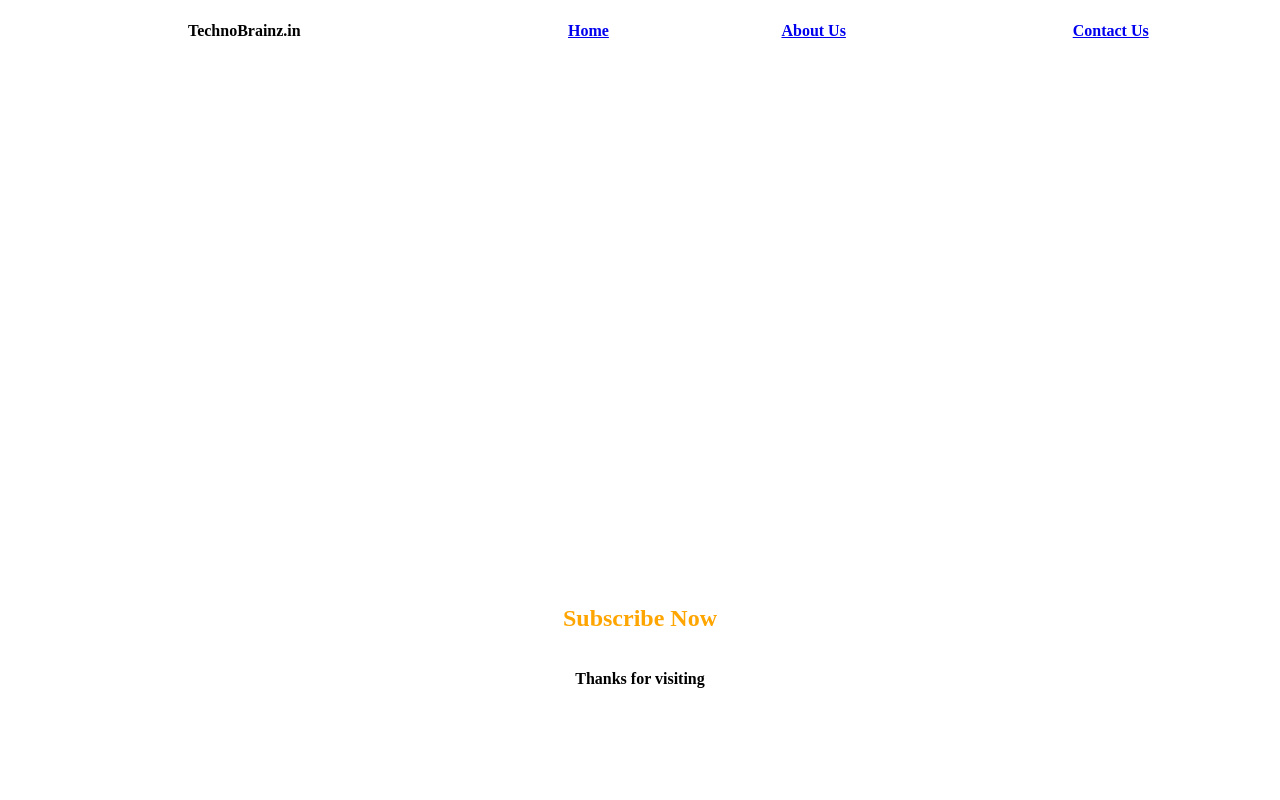
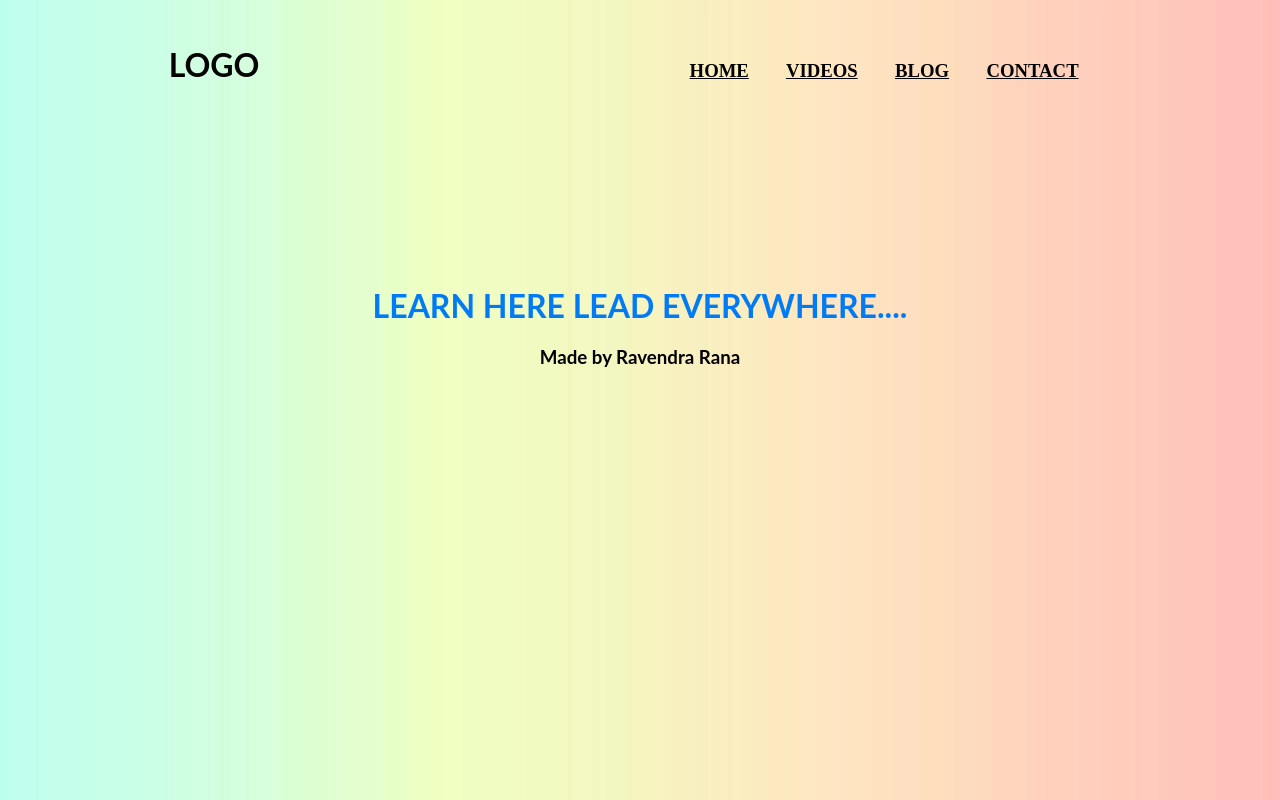
Before and after one commit to awsbatch/httpd, a plain HTML site: page index.html in a window 1280 px wide. Drawn offline with Linux system fonts and the light colour scheme.

Commit message:
Add files via upload

```diff
--- a/index.html
+++ b/index.html
@@ -1,68 +1,46 @@
-<!DOCTYPE html>
+<!DOCKTYPE html>
+<html lang="en">
 <head>
-        <title>Document</title>
+     <meta charset="utf-8">
+     <title>
+        this is simple website created by ravendra rana
+     </title>
 </head>
-<body background="img/01.jpg">
-
-<table border="0" width="100%" height="700px">
-<!----Row1---->
-<tr>
-<th> <font face="Monoton"> TechnoBrainz.in </font> </th>
-<th></th>
-<th></th>
-<th> <a href="#"> Home </a> </th>
-<th> <a href="#"> About Us </a></th>
-<th> <a href="#"> Contact Us </a></th>
-</tr>
-
-<!----Row2---->
-<tr>
-<th colspan="6">
-<font color="white" face="Helvetica" size="5">
-<h1> Welcome to our website </h1> <br>
-<h2> technobrainz.in </h2>
-</font>
-</th>
-</tr>
-
-<!----Row3---->
-<tr>
-<th colspan="6">
-<font size="5" color="orange" face="Aquire"> Subscribe Now </font>
-
-</th>
-</tr>
-
-<!----Row4---->
-<tr>
-<th></th>
-<th></th>
-<th></th>
-<th></th>
-<th></th>
-<th></th>
-</tr>
-
-<!----Row5---->
-<tr>
-<th colspan="6">
-<font color="black" > Thanks for visiting </font>
-</th>
-</tr>
-
-<!----Row6---->
-<tr>
-<th></th>
-<th></th>
-<th></th>
-<th></th>
-<th></th>
-<th></th>
-</tr>
-
-</table>
-
-
+<body background="1.jpg" link="#000"  alink="#017bf5" vlink="#000">
+     <br />
+     <h3 align="center">
+         <font face="Lato" size="6">LOGO</font>
+		 &nbsp;&nbsp;&nbsp;&nbsp;&nbsp;&nbsp;&nbsp;&nbsp;&nbsp;
+		 &nbsp;&nbsp;&nbsp;&nbsp;&nbsp;&nbsp;&nbsp;&nbsp;&nbsp;
+		 &nbsp;&nbsp;&nbsp;&nbsp;&nbsp;&nbsp;&nbsp;&nbsp;&nbsp;&nbsp;
+		 &nbsp;&nbsp;&nbsp;&nbsp;&nbsp;&nbsp;&nbsp;&nbsp;&nbsp;&nbsp;
+		 &nbsp;&nbsp;&nbsp;&nbsp;&nbsp;&nbsp;&nbsp;&nbsp;&nbsp;&nbsp;&nbsp;&nbsp;
+		 &nbsp;&nbsp;&nbsp;&nbsp;&nbsp;&nbsp;&nbsp;&nbsp;&nbsp;
+		 &nbsp;&nbsp;&nbsp;&nbsp;&nbsp;&nbsp;&nbsp;&nbsp;&nbsp;&nbsp;
+		 &nbsp;&nbsp;&nbsp;&nbsp;&nbsp;&nbsp;&nbsp;&nbsp;&nbsp;&nbsp;
+		 &nbsp;&nbsp;&nbsp;
+         <font face="cinzel size="4">
+            <a href="#">HOME</a>&nbsp;&nbsp;&nbsp;
+		 &nbsp;&nbsp;&nbsp;
+            <a href="#">VIDEOS</a>&nbsp;&nbsp;&nbsp;
+		 &nbsp;&nbsp;&nbsp;
+            <a href="#">BLOG</a>&nbsp;&nbsp;&nbsp;
+		 &nbsp;&nbsp;&nbsp;
+            <a href="#">CONTACT</a>&nbsp;&nbsp;&nbsp;
+		 &nbsp;&nbsp;&nbsp;
+         </font>
+	  </h3>
+	  <br /><br /><br /><br /><br /><br /><br /><br /><br />
+	  <h1 align="center">
+	       <font face="Lato" color="#017bf5" size"7">
+		      LEARN HERE  LEAD EVERYWHERE....
+			</font>
+	  </h1>
+	  <h3 align="center">
+	       <font face="Lato" color="#000" size"5">
+		      Made by Ravendra Rana
+			</font>
+	  </h3>
 
 </body>
 </html>
```
Also changed, not shown: 1.jpg (added).
